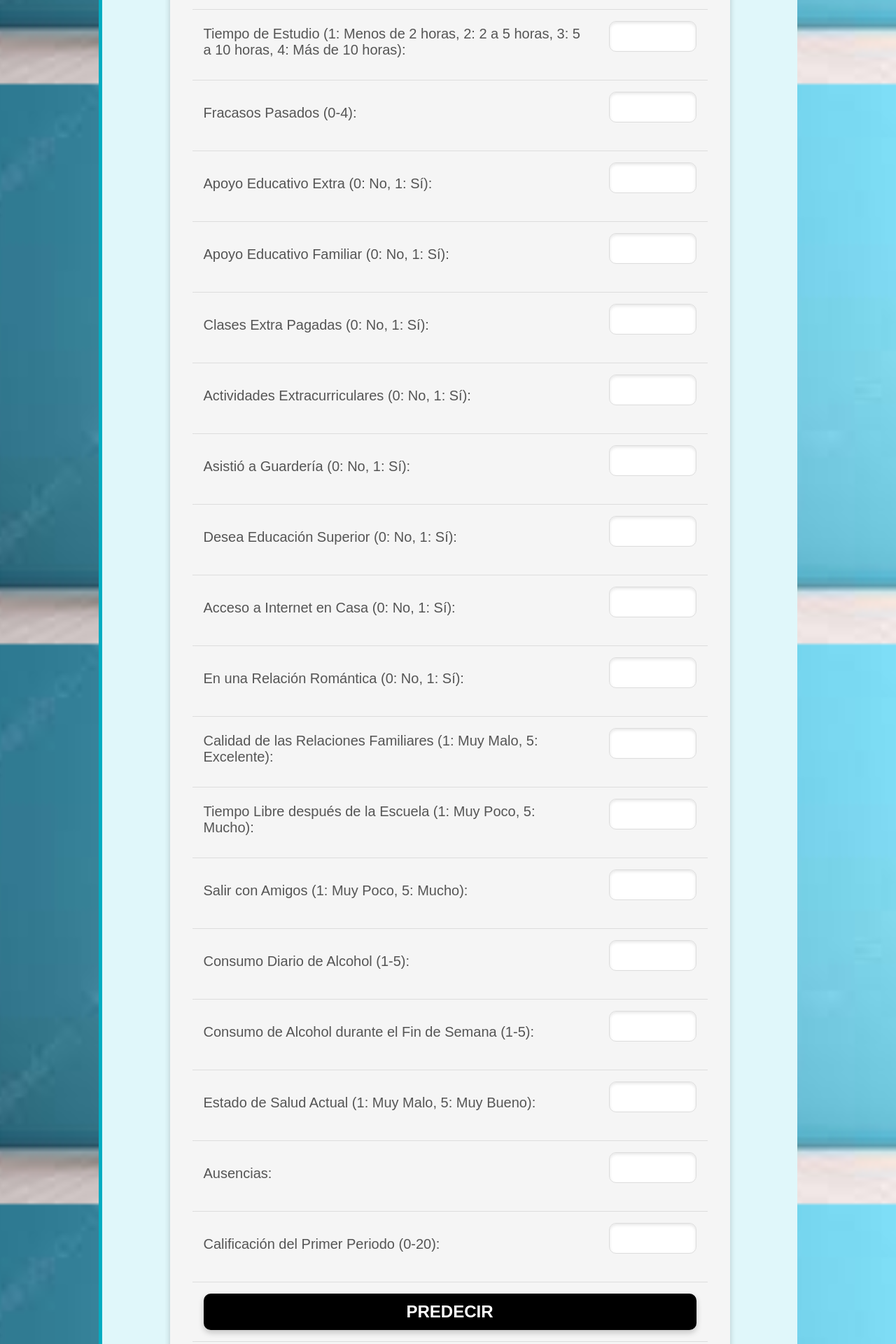
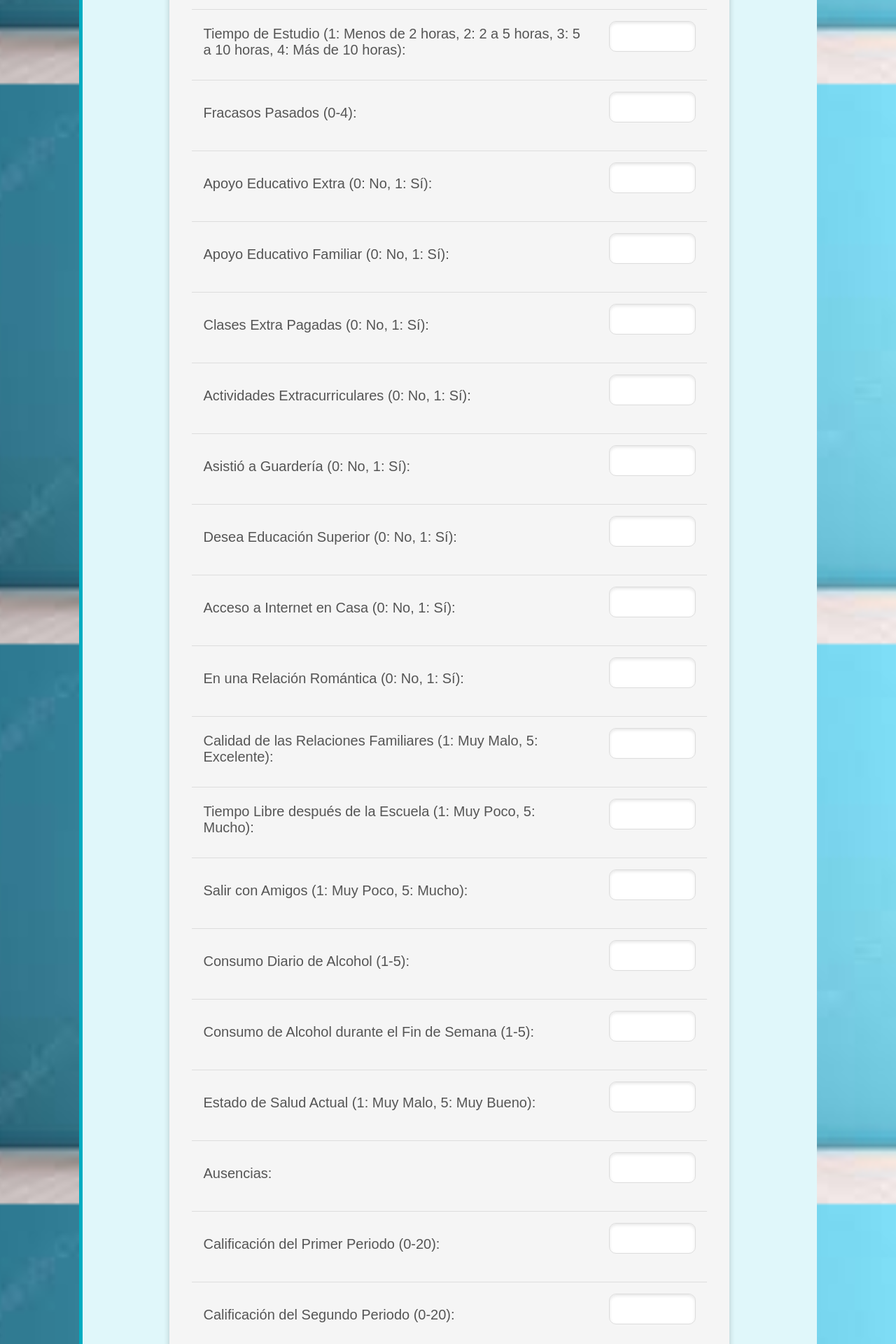
Before and after one commit to LiliaV82/Modelo, a Flask app: page / in a window 1280 px wide. Shown: the part 1480-3400 px from the top of the page at 70% size. Run offline with Flask 3, Linux system fonts and the light colour scheme; parts of the project's set-up code (start-up, migrations or seed data) failed here and were passed over.

Commit message:
modelo 2

```diff
--- a/Alcohol/app.py
+++ b/Alcohol/app.py
@@ -5,9 +5,9 @@ import numpy as np
 app = Flask(__name__)
 
 # Load models and scaler
-model_dalc = joblib.load('model_dalc.pkl')
-model_walc = joblib.load('model_walc.pkl')
-scaler = joblib.load('scaler.pkl')
+model_xgb = joblib.load('xgb_model.pkl')
+model_svm = joblib.load('svm_model.pkl')
+scaler = joblib.load('scaler2.pkl')
 
 @app.route('/', methods=['GET', 'POST'])
 def index():
@@ -45,19 +45,20 @@ def index():
                 request.form.get('Walc', type=int),
                 request.form.get('health', type=int),
                 request.form.get('absences', type=int),
-                request.form.get('G1', type=int)
+                request.form.get('G1', type=int),
+                request.form.get('G2', type=int)
             ]
 
             # Convert to numpy array and scale
             features = np.array(features).reshape(1, -1)
             features_scaled = scaler.transform(features)
 
-            # Make predictions
-            prob_dalc = model_dalc.predict_proba(features_scaled)[0][1] * 100
-            prob_walc = model_walc.predict_proba(features_scaled)[0][1] * 100
+            # Make predictions using both models
+            prob_xgb = model_xgb.predict_proba(features_scaled)[0][1] * 100
+            prob_svm = model_svm.predict_proba(features_scaled)[0][1] * 100
 
             # Calculate general probability and round it
-            prob_general = round((prob_dalc + prob_walc) / 2, 2)
+            prob_general = round((prob_xgb + prob_svm) / 2, 2)
 
             return render_template('form.html', prediction_general=prob_general)
 
--- a/Alcohol/templates/form.html
+++ b/Alcohol/templates/form.html
@@ -8,7 +8,7 @@
 </head>
 <body>
     <section>
-        <h2>Formulario de probabilidad de Alcohol</h2>
+        <h2>Formulario de probabilidad de Alcohol 22</h2>
         <form action="/" method="post">
             <table>
                 <tr>
@@ -136,6 +136,10 @@
                     <td><input type="number" id="G1" name="G1" required></td>
                 </tr>
                 <tr>
+                    <td><label for="G2">Calificación del Segundo Periodo (0-20):</label></td>
+                    <td><input type="number" id="G2" name="G2" required></td>
+                </tr>
+                <tr>
                     <td colspan="2"><input type="submit" value="Predecir"></td>
                 </tr>
             </table>
```
Also changed, not shown: 5 other files.
